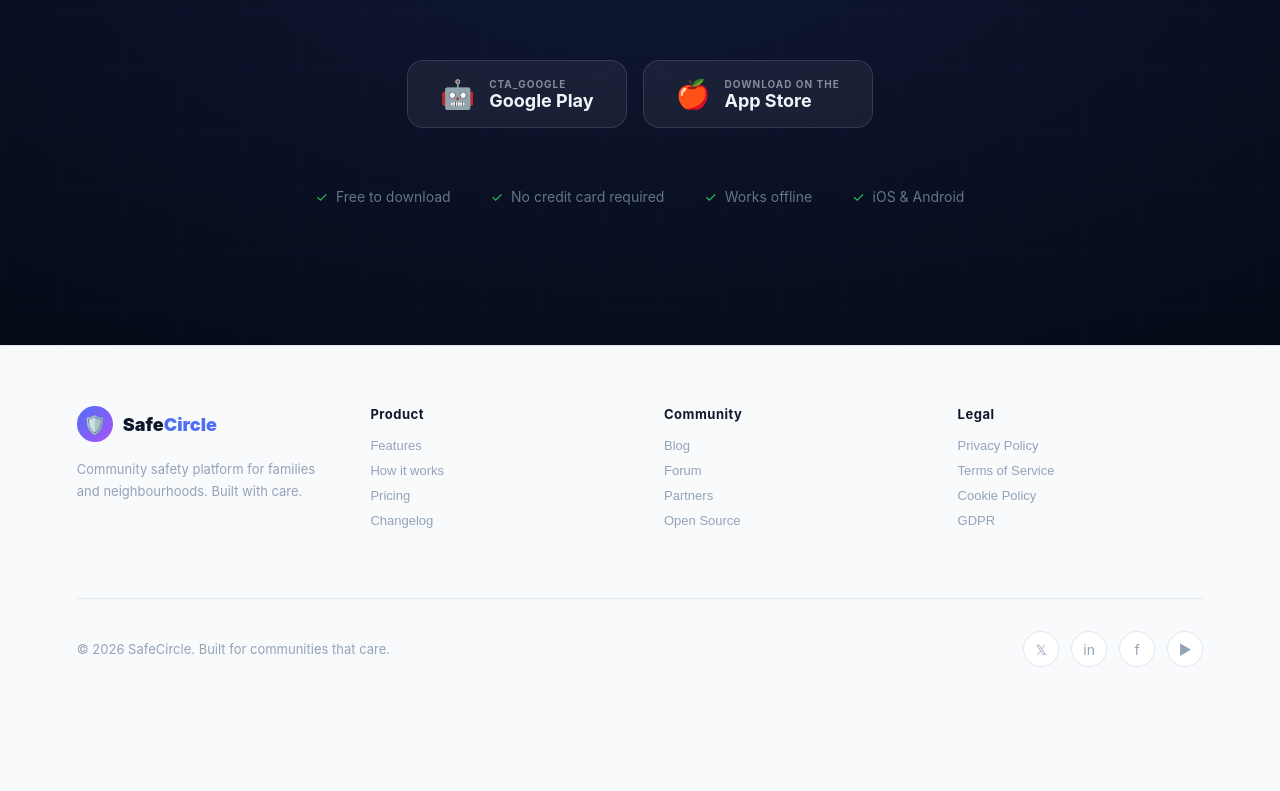
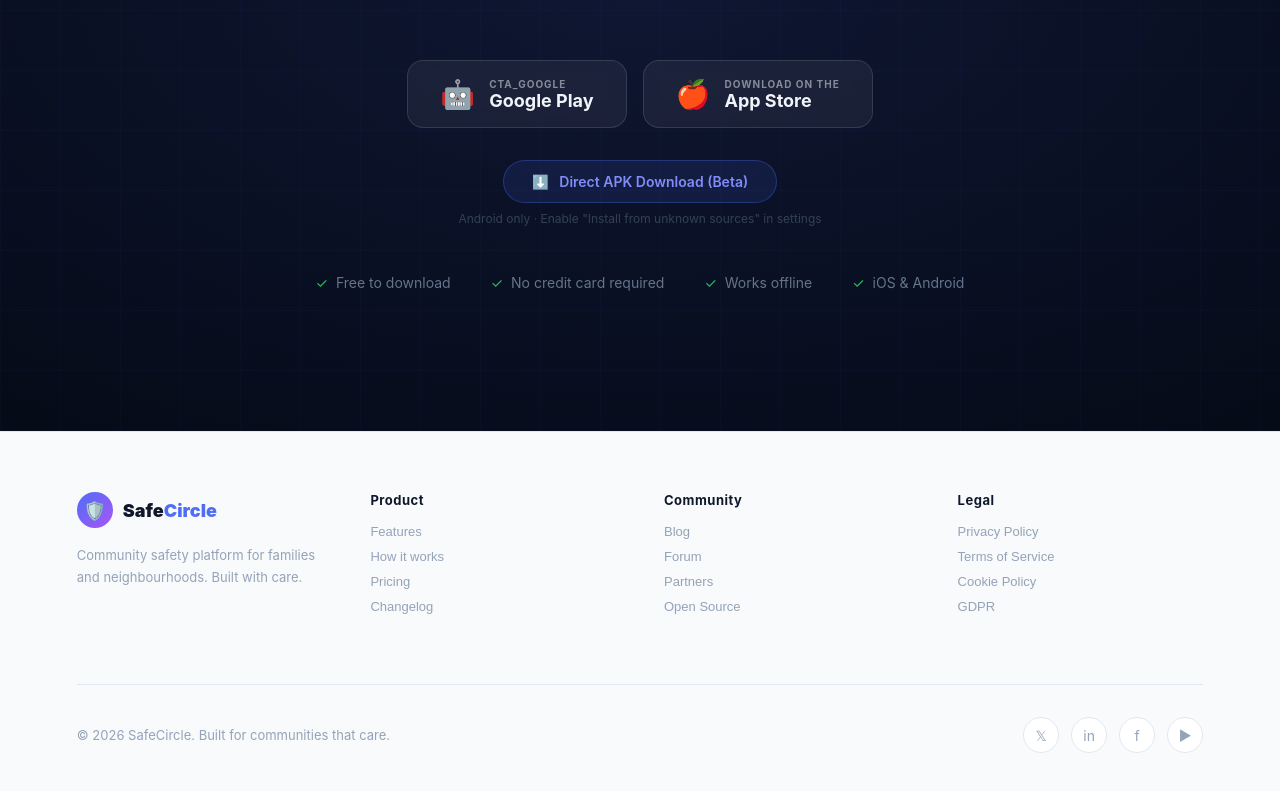
Before and after one commit to IAmSupreme-Developers/safe-circle, a Next.js app: page / in a window 1280 px wide. Shown: the part 9259-10050 px from the top of the page. Before the commit the page ends 9966 px from the top, so only its background shows below. Built offline with nearby package versions, Linux system fonts and the light colour scheme.

Commit message:
Update CTA.tsx

```diff
--- a/app/sections/CTA.tsx
+++ b/app/sections/CTA.tsx
@@ -19,12 +19,12 @@
           {t('cta_sub')}
         </p>
 
-        <div style={{ display: 'flex', gap: 16, justifyContent: 'center', flexWrap: 'wrap', marginBottom: 60 }}>
+        <div style={{ display: 'flex', gap: 16, justifyContent: 'center', flexWrap: 'wrap', marginBottom: 32 }}>
           {[
-            { icon: '🤖', store: t('cta_google'), name: 'Google Play' },
-            { icon: '🍎', store: t('cta_apple'), name: 'App Store' },
+            { icon: '🤖', store: t('cta_google'), name: 'Google Play', href: '#' },
+            { icon: '🍎', store: t('cta_apple'), name: 'App Store', href: '#' },
           ].map(b => (
-            <motion.a key={b.name} href="#" whileHover={{ scale: 1.04 }} whileTap={{ scale: 0.97 }}
+            <motion.a key={b.name} href={b.href} whileHover={{ scale: 1.04 }} whileTap={{ scale: 0.97 }}
               style={{ display: 'flex', alignItems: 'center', gap: 14, background: 'rgba(255,255,255,0.06)', border: '1px solid rgba(255,255,255,0.12)', color: '#f1f5f9', padding: '16px 32px', borderRadius: 16, fontWeight: 700, backdropFilter: 'blur(8px)' }}>
               <span style={{ fontSize: 28 }}>{b.icon}</span>
               <div style={{ textAlign: 'left' }}>
@@ -35,6 +35,14 @@
           ))}
         </div>
 
+        {/* Direct APK download */}
+        <div style={{ marginBottom: 48 }}>
+          <motion.a href="/releases/beta-release.apk" download whileHover={{ scale: 1.03 }} whileTap={{ scale: 0.97 }}
+            style={{ display: 'inline-flex', alignItems: 'center', gap: 10, background: 'rgba(79,110,247,0.12)', border: '1px solid rgba(79,110,247,0.3)', color: '#818cf8', padding: '12px 28px', borderRadius: 999, fontSize: 14, fontWeight: 600 }}>
+            <span>⬇️</span> {t('cta_direct')}
+          </motion.a>
+          <p style={{ fontSize: 12, color: '#334155', marginTop: 8 }}>{t('cta_direct_note')}</p>
+        </div>
         <div style={{ display: 'flex', justifyContent: 'center', gap: 40, flexWrap: 'wrap' }}>
           {[t('cta_free'), t('cta_nocard'), t('cta_offline'), t('cta_platforms')].map(f => (
             <div key={f} style={{ display: 'flex', alignItems: 'center', gap: 8, fontSize: 14, color: '#64748b' }}>
```
